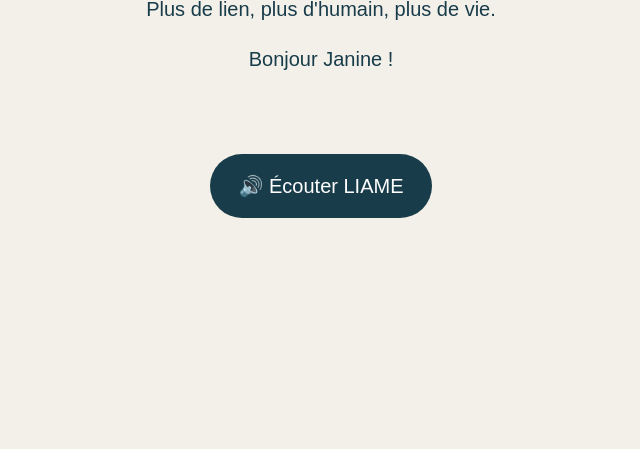
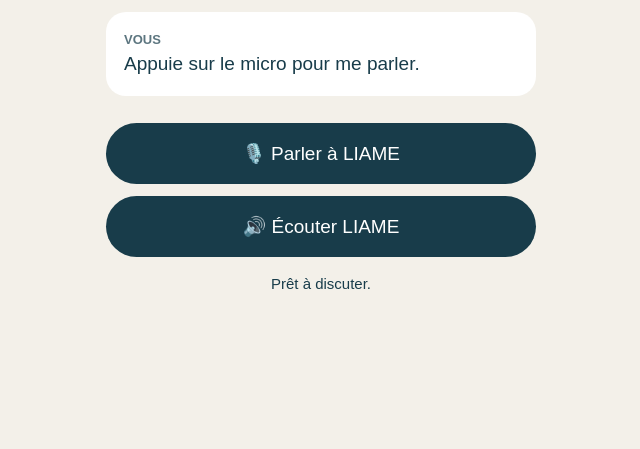
Before and after one commit to pastekjak-maker/LIAME-V09, a plain HTML site: page index.html in a window 1280 px wide. Shown: the part 351-800 px from the top of the page, without its empty margins (319-959 px from the left). Drawn offline with Linux system fonts and the light colour scheme.

Commit message:
Update index.html

```diff
--- a/index.html
+++ b/index.html
@@ -6,54 +6,147 @@
 <meta name="theme-color" content="#183c4a">
 <title>LIAME</title>
 <style>
-    body {
-      margin: 0;
-      min-height: 100vh;
-      background: #f3f0e9;
-      color: #183c4a;
-      font-family: Arial, sans-serif;
-      display: flex;
-      align-items: center;
-      justify-content: center;
-      text-align: center;
+*{box-sizing:border-box}
+body{
+ margin:0;min-height:100vh;background:#f3f0e9;
+ color:#183c4a;font-family:Arial,sans-serif;
+ display:flex;align-items:center;justify-content:center;
+ text-align:center
 }
-    main { padding: 28px; max-width: 420px; }
-    h1 { font-size: 52px; margin-bottom: 8px; }
-    p { font-size: 20px; line-height: 1.5; }
-    button {
-      margin-top: 25px;
-      padding: 20px 28px;
-      border: 0;
-      border-radius: 40px;
-      background: #183c4a;
-      color: white;
-      font-size: 20px;
-      cursor: pointer;
+main{width:100%;max-width:480px;padding:25px}
+h1{font-size:52px;margin:0 0 8px}
+.slogan{font-size:16px;margin-bottom:35px}
+.bulle{
+ background:white;border-radius:20px;
+ padding:18px;margin:15px 0;
+ font-size:19px;line-height:1.5;text-align:left
 }
-    #message { min-height: 65px; }
+.etiquette{font-size:13px;font-weight:bold;opacity:.7}
+button{
+ background:#183c4a;color:white;border:0;
+ border-radius:35px;padding:19px 25px;
+ font-size:19px;width:100%;margin-top:12px
+}
+button:disabled{opacity:.5}
+#statut{font-size:15px;min-height:24px;margin-top:18px}
 </style>
 </head>
 <body>
 <main>
 <h1>LIAME</h1>
-    <p>Plus de lien, plus d'humain, plus de vie.</p>
-    <p id="message">Bonjour Janine !</p>
-    <button onclick="parler()">🔊 Écouter LIAME</button>
+<p class="slogan">Plus de lien, plus d'humain, plus de vie.</p>
+
+<div class="bulle">
+ <div class="etiquette">LIAME</div>
+ <div id="reponse">Bonjour Janine !</div>
+</div>
+
+<div class="bulle">
+ <div class="etiquette">VOUS</div>
+ <div id="paroles">Appuie sur le micro pour me parler.</div>
+</div>
+
+<button id="micro" onclick="ecouter()">🎙️ Parler à LIAME</button>
+<button onclick="saluer()">🔊 Écouter LIAME</button>
+<p id="statut">Prêt à discuter.</p>
 </main>
+
 <script>
-    function parler() {
-      const texte = "Bonjour Janine ! Je suis LIAME. Je suis très heureux de faire ta connaissance. Comment vas-tu aujourd'hui ?";
-      document.getElementById("message").textContent = texte;
-      if (!("speechSynthesis" in window)) {
-        alert("La synthèse vocale n'est pas disponible.");
+const Reconnaissance =
+ window.SpeechRecognition ||
+ window.webkitSpeechRecognition;
+
+const micro=document.getElementById("micro");
+const statut=document.getElementById("statut");
+const paroles=document.getElementById("paroles");
+const reponse=document.getElementById("reponse");
+
+let reconnaissance=null;
+let enCours=false;
+
+function dire(texte){
+ reponse.textContent=texte;
+ if(!("speechSynthesis" in window)){
+  statut.textContent="Voix non disponible.";
   return;
  }
  speechSynthesis.cancel();
-      const voix = new SpeechSynthesisUtterance(texte);
-      voix.lang = "fr-FR";
-      voix.rate = 0.9;
-      voix.pitch = 0.95;
-      speechSynthesis.speak(voix);
+ const phrase=new SpeechSynthesisUtterance(
+  texte.replace(/LIAME/gi,"Liame")
+ );
+ phrase.lang="fr-FR";
+ phrase.rate=0.9;
+ phrase.pitch=0.95;
+ phrase.onerror=()=>{statut.textContent="Erreur de lecture vocale.";};
+ speechSynthesis.speak(phrase);
+}
+
+function saluer(){
+ dire("Bonjour Janine ! Je suis Liame. Comment vas-tu aujourd'hui ?");
+}
+
+function repondre(texte){
+ const t=texte.toLocaleLowerCase("fr-FR");
+ let r;
+ if(t.includes("bonjour")||t.includes("salut")){
+  r="Bonjour Janine ! Je suis content de t'entendre. Comment vas-tu ?";
+ }else if(t.includes("comment")&&t.includes("vas")){
+  r="Je vais très bien, merci ! Et toi, raconte-moi ta journée.";
+ }else if(t.includes("bien")||t.includes("ça va")){
+  r="Ça me fait plaisir ! Qu'est-ce qui t'a fait sourire aujourd'hui ?";
+ }else if(t.includes("nouvelle")||t.includes("famille")){
+  r="Pour le moment, je n'ai pas encore accès aux nouvelles de ta famille. Nous allons bientôt y remédier.";
+ }else if(t.includes("jeu")||t.includes("quiz")){
+  r="Avec plaisir ! Nous préparons un grand jeu de questions ensemble.";
+ }else if(t.includes("au revoir")){
+  r="À bientôt Janine ! Prends bien soin de toi.";
+ }else{
+  r="Je t'ai entendue, Janine. Pour le moment, j'apprends encore à discuter. Bientôt, nous pourrons parler de beaucoup plus de choses.";
+ }
+ dire(r);
+}
+
+function ecouter(){
+ if(!Reconnaissance){
+  statut.textContent="Reconnaissance vocale indisponible dans ce navigateur.";
+  return;
+ }
+ if(enCours)return;
+ speechSynthesis.cancel();
+ reconnaissance=new Reconnaissance();
+ reconnaissance.lang="fr-FR";
+ reconnaissance.continuous=false;
+ reconnaissance.interimResults=false;
+ reconnaissance.maxAlternatives=1;
+ reconnaissance.onstart=()=>{
+  enCours=true;
+  micro.disabled=true;
+  statut.textContent="Je t'écoute...";
+ };
+ reconnaissance.onresult=(event)=>{
+  const texte=event.results[0][0].transcript;
+  paroles.textContent=texte;
+  statut.textContent="J'ai entendu ta phrase.";
+  repondre(texte);
+ };
+ reconnaissance.onerror=(event)=>{
+  statut.textContent="Micro : "+event.error+
+   ". Vérifie les autorisations ou réessaie.";
+ };
+ reconnaissance.onend=()=>{
+  enCours=false;
+  micro.disabled=false;
+  if(statut.textContent==="Je t'écoute..."){
+   statut.textContent="Je n'ai rien entendu. Réessaie.";
+  }
+ };
+ try{
+  reconnaissance.start();
+ }catch(e){
+  enCours=false;
+  micro.disabled=false;
+  statut.textContent="Impossible de démarrer le micro.";
+ }
 }
 </script>
 </body>
```
Lines whose indentation alone changed are shown as unchanged.
